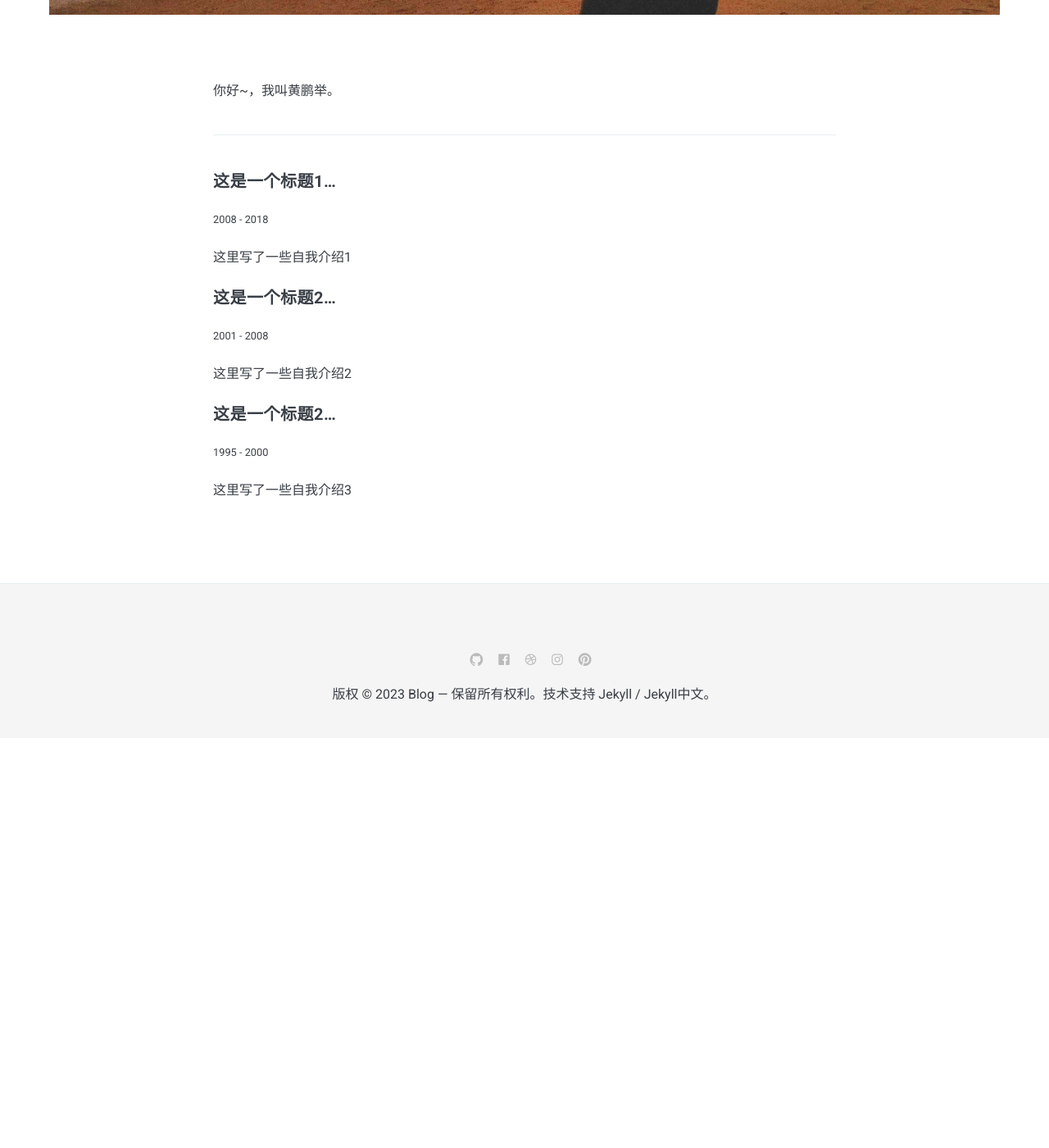
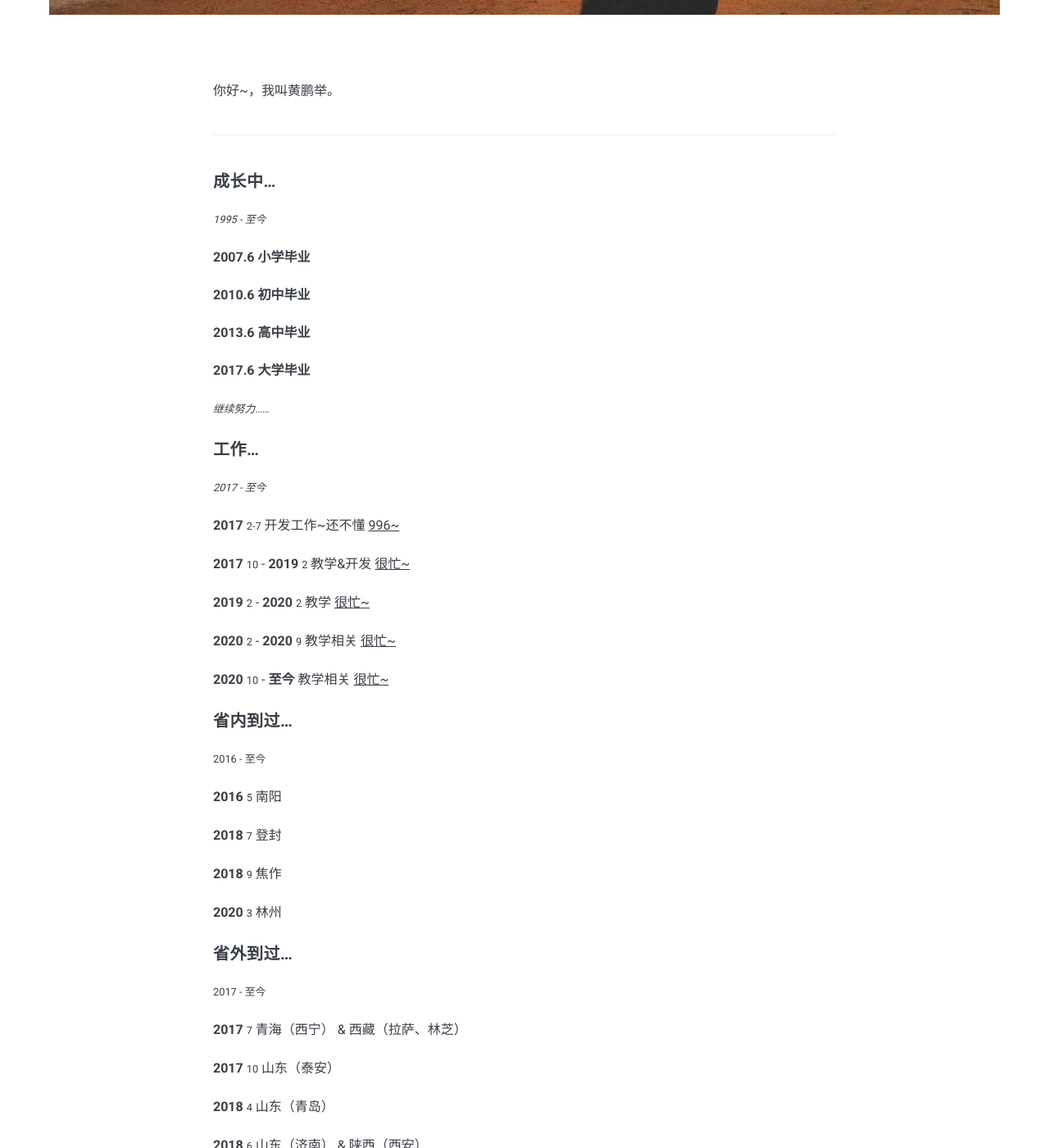
Before and after one commit to huangpengju/huangpengju.github.io, a Jekyll site: the page built from _pages/about.md, in a window 1280 px wide and 1400 px high, scrolled down 893 px. Shown: the whole window at 82% size. Built offline with Jekyll 4.4.1, drawn with Linux system fonts in a browser that asks for light colours; nearby versions of some CDN libraries; before the commit the page ends 1793 px from its top, so only the background shows below that.

Commit message:
更新数据

```diff
--- a/_data/settings.yml
+++ b/_data/settings.yml
@@ -9,7 +9,7 @@ description: 基本模板快速搭建的个人博客。| Zolan is modern minimal
 # Author Settings 作者设置
 author:
   name: 黄鹏举
-  image: 001.jpg
+  image: author/001.jpg
   say-hello: 你好, 我是 <strong>黄鹏举</strong>
   # bio: Designs, talks, and writes about <strong>web</strong>, <strong>ethics</strong>, <strong>privacy</strong>, and dev. I share design tutorials, free resources and inspiration. Loves <a href="#">music</a> & riding his bicycle.
   bio: 这里是关于我的一些介绍，但是，我还没有想好写什么内容。
--- a/_pages/about.md
+++ b/_pages/about.md
@@ -2,24 +2,60 @@
 layout: page
 title: 自我介绍
 permalink: /about/
-image: 001.jpg
+image: author/001.jpg
 ---
 
 你好~，我叫黄鹏举。
 
 ***
 
-#### 这是一个标题1...
-<small>2008 - 2018</small>
+#### 成长中...
+<small>*1995 - 至今*</small>
 
-这里写了一些自我介绍1
+<b>2007.6 小学毕业</b>
 
-#### 这是一个标题2...
-<small>2001 - 2008</small>
+<b>2010.6 初中毕业</b>
 
-这里写了一些自我介绍2
+<b>2013.6 高中毕业</b>
 
-#### 这是一个标题2...
-<small>1995 - 2000</small>
+<b>2017.6 大学毕业</b>
 
-这里写了一些自我介绍3
+<small>*继续努力……*</small>
+
+#### 工作...
+<small>*2017 - 至今*</small>
+
+<b>2017</b> <small>2-7</small> 开发工作~还不懂 <u>996~</u>
+
+<b>2017</b> <small>10</small> - <b>2019</b> <small>2</small> 教学&开发 <u>很忙~</u>
+
+<b>2019</b> <small>2</small> - <b>2020</b> <small>2</small> 教学 <u>很忙~</u>
+
+<b>2020</b> <small>2</small> - <b>2020</b> <small>9</small> 教学相关 <u>很忙~</u>
+
+<b>2020</b> <small>10</small> - <b>至今</b> 教学相关 <u>很忙~</u>
+
+#### 省内到过...
+<small>2016 - 至今</small>
+
+<b>2016</b> <small>5</small> 南阳
+
+<b>2018</b> <small>7</small> 登封
+
+<b>2018</b> <small>9</small> 焦作
+
+<b>2020</b> <small>3</small> 林州
+
+
+#### 省外到过...
+<small>2017 - 至今</small>
+
+<b>2017</b> <small>7</small> 青海（西宁） & 西藏（拉萨、林芝）
+
+<b>2017</b> <small>10</small> 山东（泰安）
+
+<b>2018</b> <small>4</small> 山东（青岛）
+
+<b>2018</b> <small>6</small> 山东（济南） &  陕西（西安）
+
+*以上皆为回忆*
```
Also changed, not shown: images/author/001.jpg (renamed from images/001.jpg).
